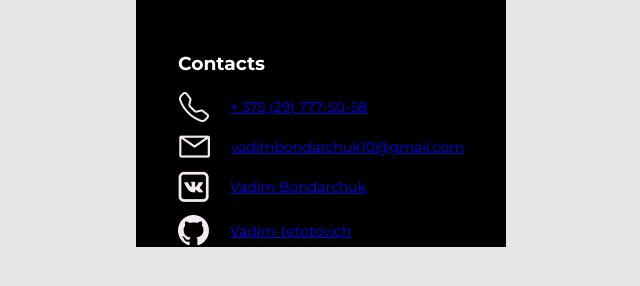
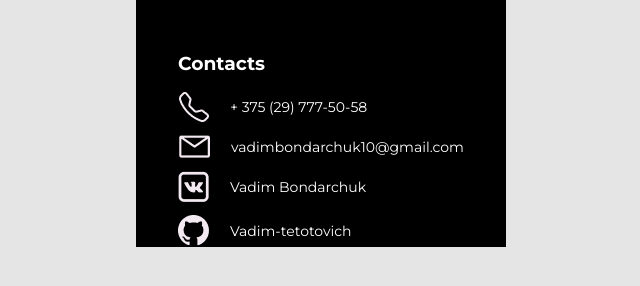
Before and after one commit to Vadim-tetotovich/rsschool-cv, a plain HTML site: page index.html in a window 1280 px wide. Shown: the part 496-782 px from the top of the page, without its empty margins (4-644 px from the left). Drawn offline with Linux system fonts and the light colour scheme.

Commit message:
feat: add style for link

```diff
--- a/style.css
+++ b/style.css
@@ -61,3 +61,13 @@ main {
     display: inline;
     vertical-align: middle;
 }
+
+.contacts a {
+    text-decoration: none;
+    color: white;
+}
+
+.contacts a:hover {
+    color: yellow;
+    cursor: pointer;
+}
```
